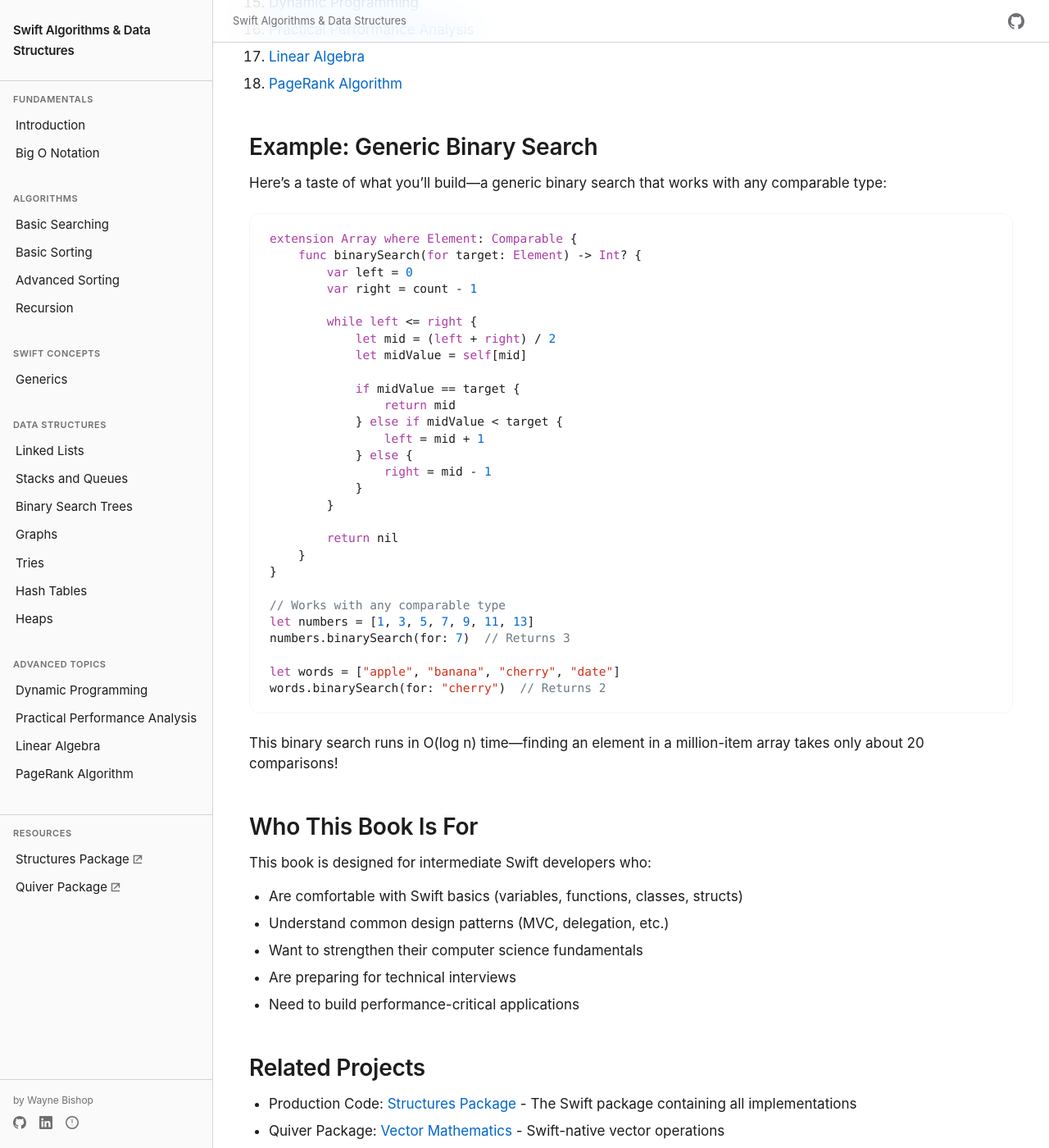
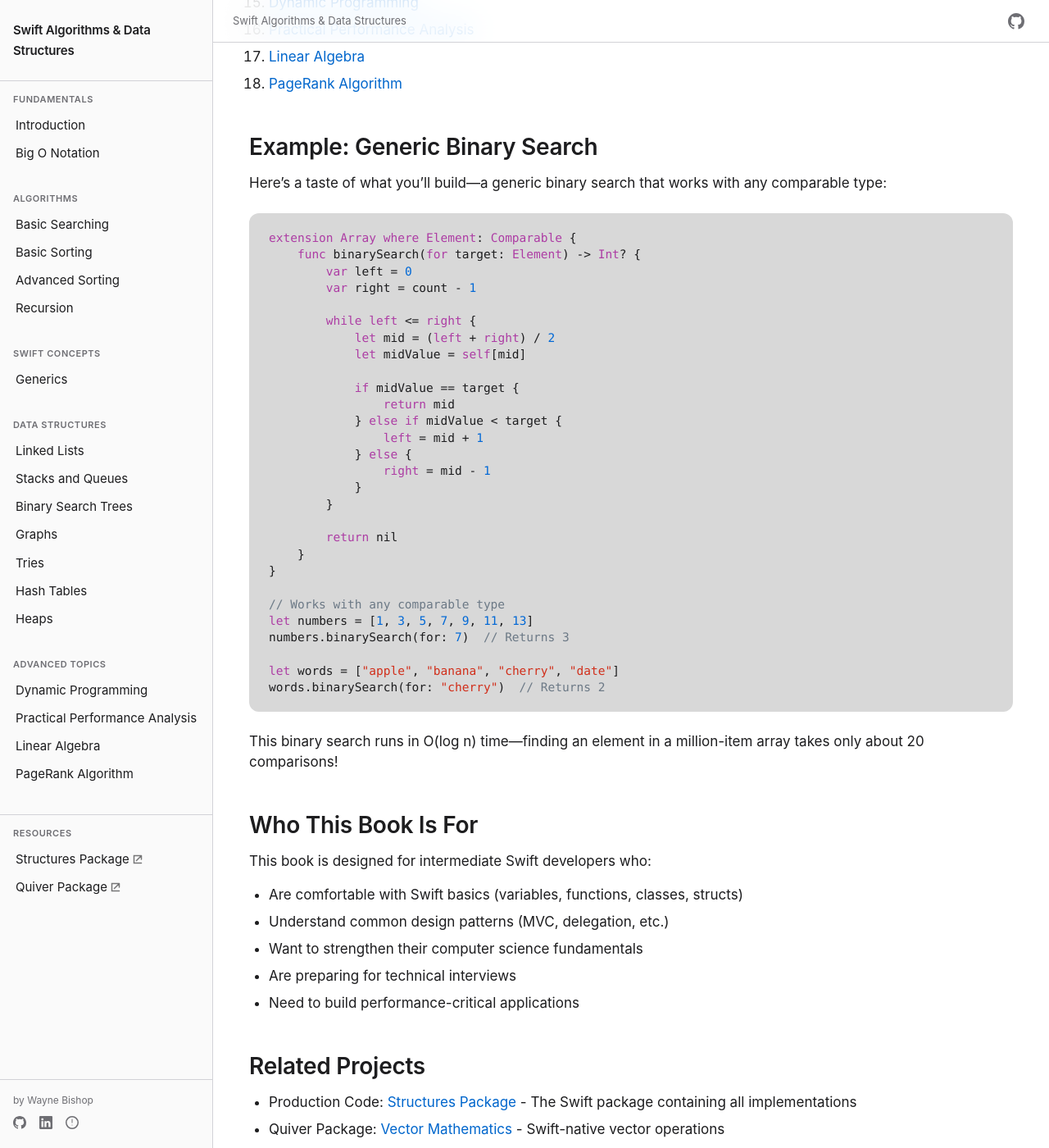
Before and after one commit to waynewbishop/swift-algorithms, a Jekyll site: the page built from index.md, in a window 1280 px wide and 1400 px high, scrolled down 1729 px. Shown: the whole window at 82% size. Built offline with Jekyll 4.4.1, drawn with Linux system fonts in a browser that asks for light colours.

Commit message:
Add .highlight wrapper styling for Jekyll code blocks
Ensure Jekyll's syntax highlighting wrapper gets proper styling:
- .highlight: background color and rounded corners
- .highlight pre: transparent background, no border (prevents double styling)

This ensures code blocks wrapped in Jekyll's .highlight div
display correctly with the darker #d8d8d8 background.

🤖 Generated with [Claude Code](https://claude.com/claude-code)

Co-Authored-By: Claude <noreply@anthropic.com>

```diff
--- a/assets/css/style.scss
+++ b/assets/css/style.scss
@@ -549,6 +549,17 @@ pre code > span {
   font-weight: 400;
 }
 
+/* Jekyll syntax highlighting wrapper */
+.highlight {
+  background-color: var(--color-code-bg);
+  border-radius: 12px;
+}
+
+.highlight pre {
+  background-color: transparent;
+  border: none;
+}
+
 /* ========================================
    Tables
    ======================================== */
```
